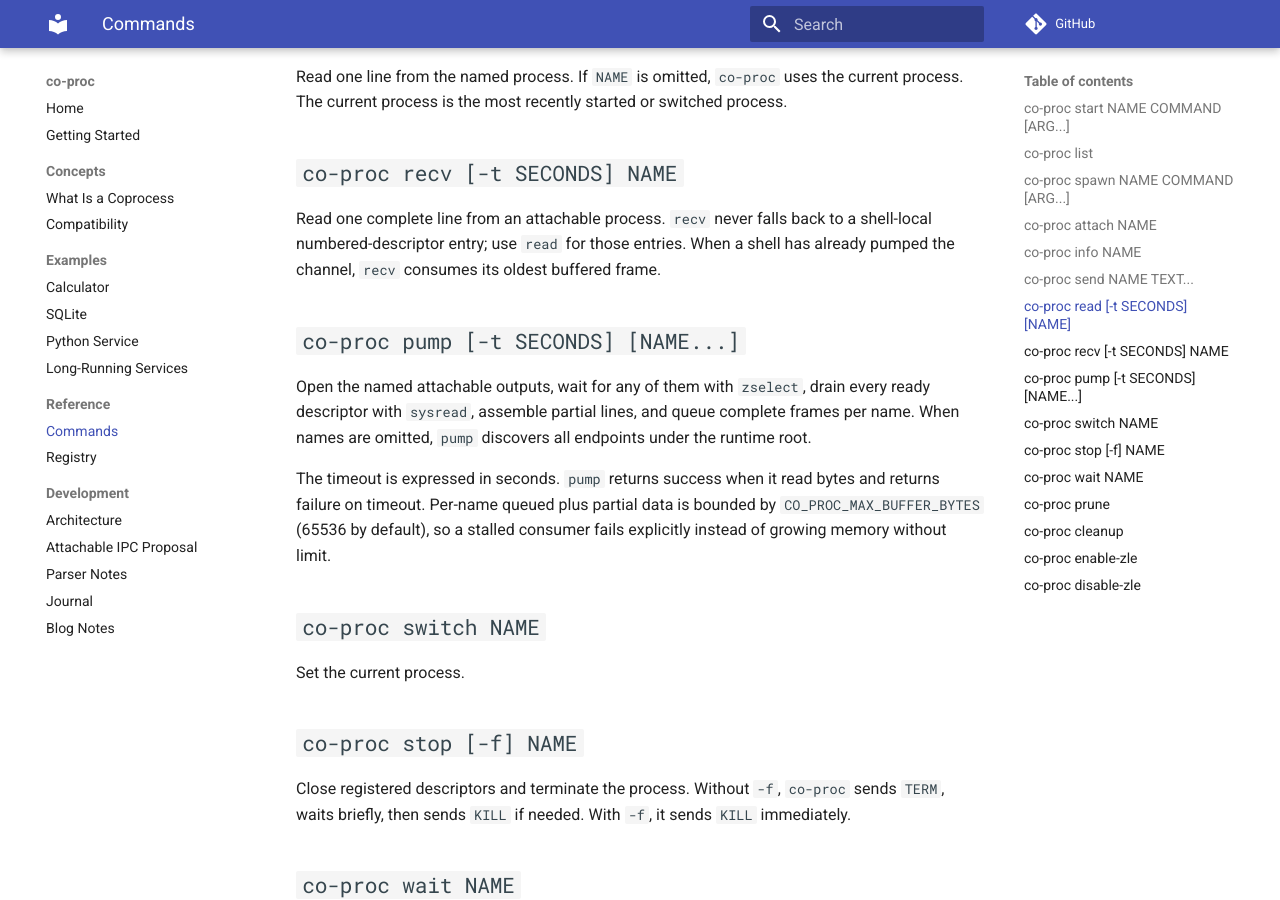
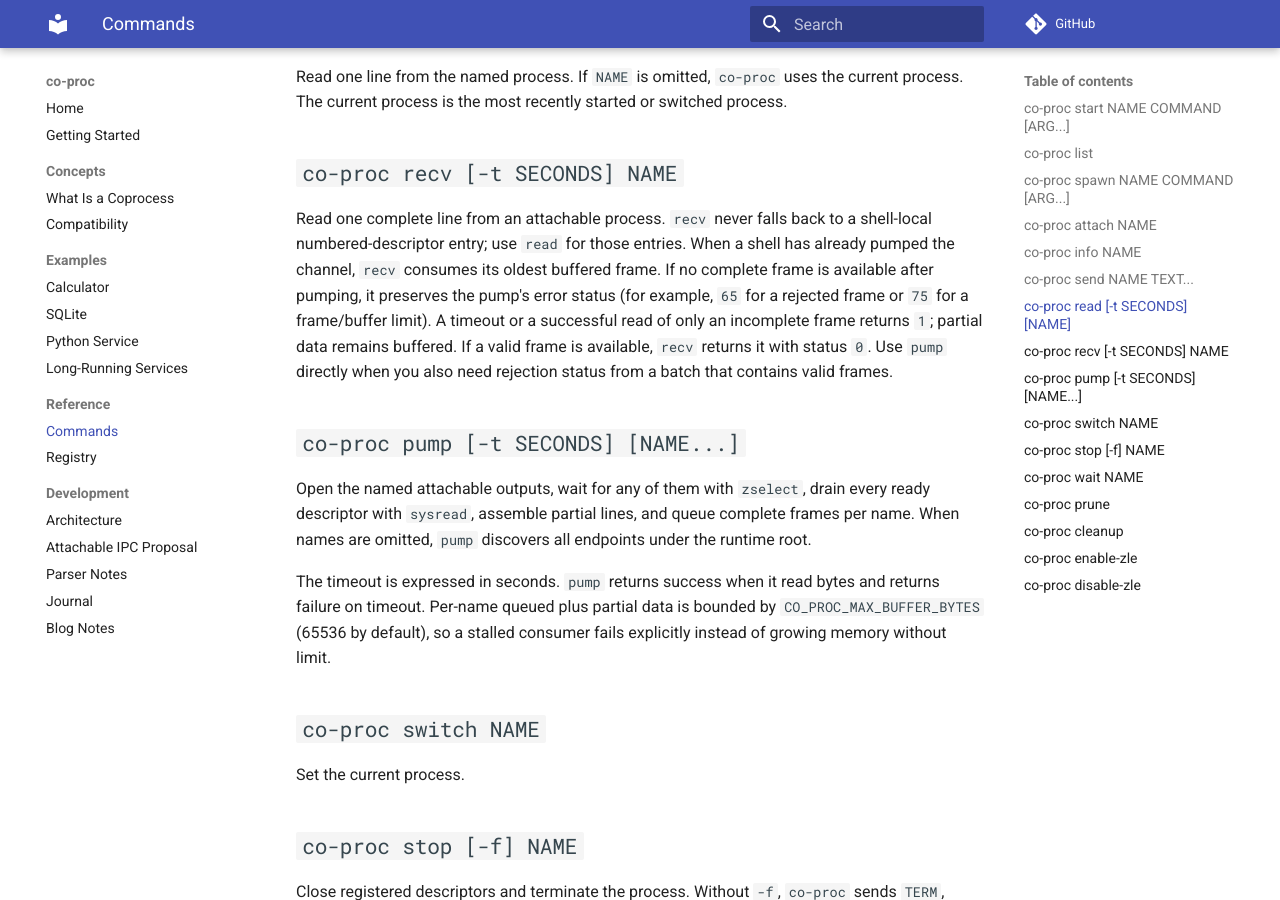
Before and after one commit to eahenle/co-proc, an MkDocs documentation site: the page built from docs/reference/commands.md, in a window 1280 px wide and 900 px high, scrolled down 1417 px. Built offline with MkDocs 1.6.1 and Material for MkDocs 9.7.7, drawn with Linux system fonts in a browser that asks for light colours; comment, search, counter and statistics services are not loaded.

Commit message:
fix: preserve pump failures in recv status

```diff
--- a/docs/reference/commands.md
+++ b/docs/reference/commands.md
@@ -64,6 +64,12 @@ process.
 Read one complete line from an attachable process. `recv` never falls back to a
 shell-local numbered-descriptor entry; use `read` for those entries. When a
 shell has already pumped the channel, `recv` consumes its oldest buffered frame.
+If no complete frame is available after pumping, it preserves the pump's error
+status (for example, `65` for a rejected frame or `75` for a frame/buffer limit).
+A timeout or a successful read of only an incomplete frame returns `1`; partial
+data remains buffered. If a valid frame is available, `recv` returns it with
+status `0`. Use `pump` directly when you also need rejection status from a batch
+that contains valid frames.
 
 ## `co-proc pump [-t SECONDS] [NAME...]`
 
```
Also changed, not shown: 4 other files.
